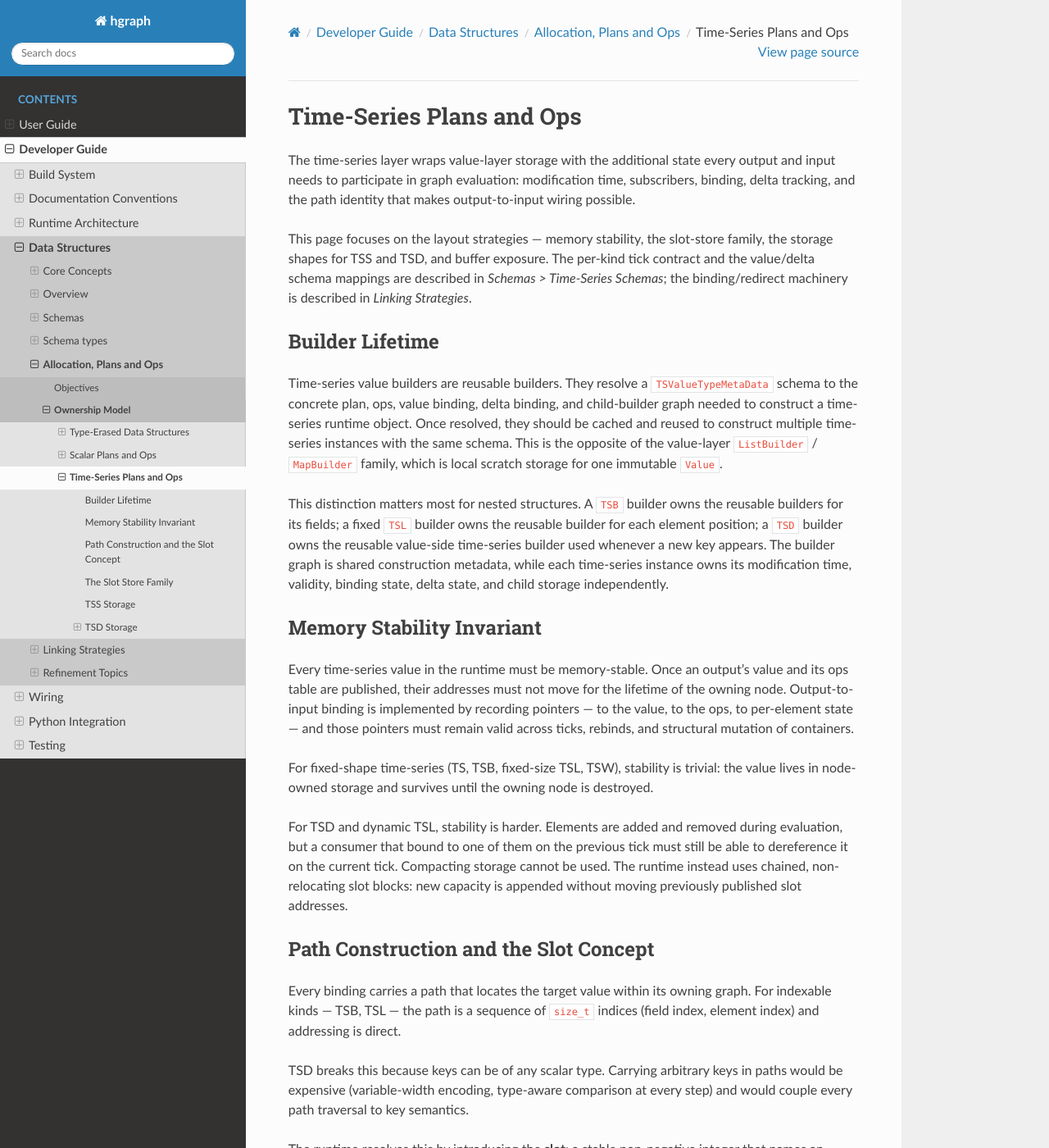
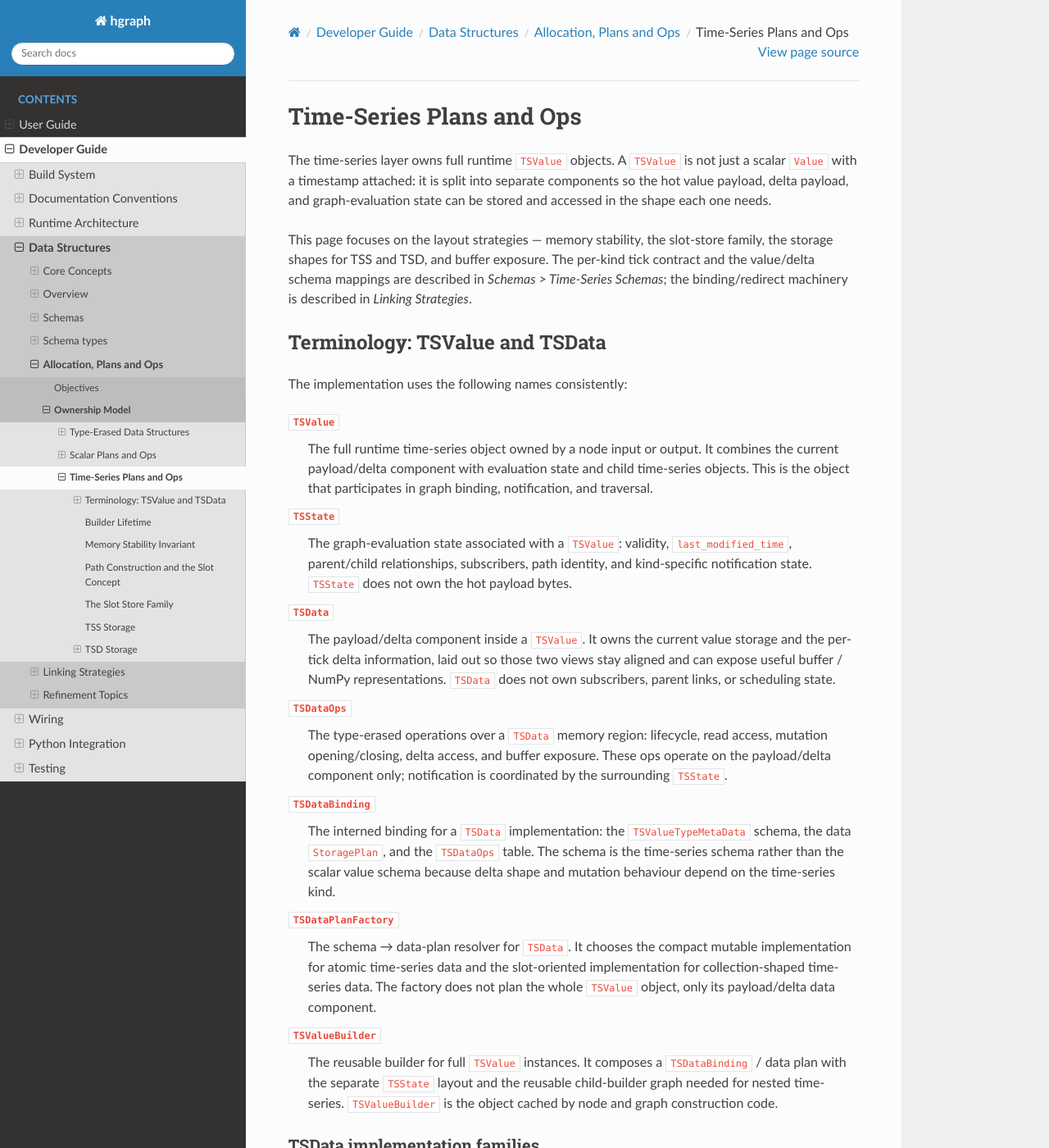
Before and after one commit to hhenson/hg_cpp, a Sphinx documentation site: the page built from docs/source/developer_guide/data_structures/plans_and_ops/time_series.rst, in a window 1280 px wide and 1400 px high. Shown: the whole window at 82% size. Built offline with Sphinx 7.4.7 and the Read the Docs theme 3.1.0, drawn with Linux system fonts in a browser that asks for light colours; some of the changed text lies outside the part shown.

Commit message:
Update docs

```diff
--- a/docs/source/developer_guide/data_structures/overview/structural_layers.rst
+++ b/docs/source/developer_guide/data_structures/overview/structural_layers.rst
@@ -16,7 +16,7 @@ The runtime has five major structural layers:
     Holds node identity, runtime operations, lifecycle state, time-series inputs and outputs, optional node-local scheduler, and optional node-local state.
 
 ``TimeSeries``
-    Holds value validity, modification time, parent/child relationships, subscribers, structural delta state, and type-specific value storage.
+    Holds value validity, modification time, parent/child relationships, subscribers, structural delta state, and a separate TS data component containing the current payload plus delta payload.
 
 The high-level relationship is:
 
--- a/docs/source/developer_guide/data_structures/plans_and_ops/time_series.rst
+++ b/docs/source/developer_guide/data_structures/plans_and_ops/time_series.rst
@@ -1,10 +1,11 @@
 Time-Series Plans and Ops
 =========================
 
-The time-series layer wraps value-layer storage with the additional
-state every output and input needs to participate in graph evaluation:
-modification time, subscribers, binding, delta tracking, and the path
-identity that makes output-to-input wiring possible.
+The time-series layer owns full runtime ``TSValue`` objects. A
+``TSValue`` is not just a scalar ``Value`` with a timestamp attached:
+it is split into separate components so the hot value payload, delta
+payload, and graph-evaluation state can be stored and accessed in the
+shape each one needs.
 
 This page focuses on the layout strategies — memory stability, the
 slot-store family, the storage shapes for TSS and TSD, and buffer
@@ -12,24 +13,103 @@ exposure. The per-kind tick contract and the value/delta schema
 mappings are described in *Schemas > Time-Series Schemas*; the
 binding/redirect machinery is described in *Linking Strategies*.
 
+Terminology: TSValue and TSData
+-------------------------------
+
+The implementation uses the following names consistently:
+
+``TSValue``
+    The full runtime time-series object owned by a node input or
+    output. It combines the current payload/delta component with
+    evaluation state and child time-series objects. This is the object
+    that participates in graph binding, notification, and traversal.
+
+``TSState``
+    The graph-evaluation state associated with a ``TSValue``:
+    validity, ``last_modified_time``, parent/child relationships,
+    subscribers, path identity, and kind-specific notification state.
+    ``TSState`` does not own the hot payload bytes.
+
+``TSData``
+    The payload/delta component inside a ``TSValue``. It owns the
+    current value storage and the per-tick delta information, laid out
+    so those two views stay aligned and can expose useful buffer /
+    NumPy representations. ``TSData`` does not own subscribers,
+    parent links, or scheduling state.
+
+``TSDataOps``
+    The type-erased operations over a ``TSData`` memory region:
+    lifecycle, read access, mutation opening/closing, delta access,
+    and buffer exposure. These ops operate on the payload/delta
+    component only; notification is coordinated by the surrounding
+    ``TSState``.
+
+``TSDataBinding``
+    The interned binding for a ``TSData`` implementation: the
+    ``TSValueTypeMetaData`` schema, the data ``StoragePlan``, and the
+    ``TSDataOps`` table. The schema is the time-series schema rather
+    than the scalar value schema because delta shape and mutation
+    behaviour depend on the time-series kind.
+
+``TSDataPlanFactory``
+    The schema → data-plan resolver for ``TSData``. It chooses the
+    compact mutable implementation for atomic time-series data and the
+    slot-oriented implementation for collection-shaped time-series
+    data. The factory does not plan the whole ``TSValue`` object, only
+    its payload/delta data component.
+
+``TSValueBuilder``
+    The reusable builder for full ``TSValue`` instances. It composes a
+    ``TSDataBinding`` / data plan with the separate ``TSState`` layout
+    and the reusable child-builder graph needed for nested
+    time-series. ``TSValueBuilder`` is the object cached by node and
+    graph construction code.
+
+TSData implementation families
+~~~~~~~~~~~~~~~~~~~~~~~~~~~~~~
+
+``CompactTSDataStorage``
+    Used for atomic time-series data. The current payload uses the
+    compact scalar ``StoragePlan`` for the value type, but the bound
+    ``TSDataOps`` allow mutation because a time-series output updates
+    in place during evaluation. Delta information is stored separately
+    from the current payload while remaining directly associated with
+    it.
+
+``SlotTSDataStorage``
+    Used for collection-shaped time-series data. The data store is
+    slot-oriented: every child or element has a stable slot id and the
+    current payload, validity, and delta information are aligned by
+    that slot id. Fixed-shape collections such as bundles and fixed
+    lists use static ordinal slots; dynamic and keyed collections use
+    non-relocating slot stores. The point is the same in both cases:
+    collection mutation changes slot state instead of compacting or
+    relocating already-published child addresses.
+
+The terms above keep three layers distinct: scalar ``Value`` storage,
+``TSData`` payload/delta storage, and the full ``TSValue`` runtime
+object. Code and docs should avoid using "TS value plan" unless they
+mean the complete object; payload/delta plans are ``TSData`` plans.
+
 Builder Lifetime
 ----------------
 
-Time-series value builders are reusable builders. They resolve a
-``TSValueTypeMetaData`` schema to the concrete plan, ops, value binding,
-delta binding, and child-builder graph needed to construct a time-series
-runtime object. Once resolved, they should be cached and reused to construct
-multiple time-series instances with the same schema. This is the opposite of
-the value-layer ``ListBuilder`` / ``MapBuilder`` family, which is local
-scratch storage for one immutable ``Value``.
+Time-series value builders are reusable builders. A
+``TSValueBuilder`` resolves a ``TSValueTypeMetaData`` schema to the
+``TSDataBinding`` / data plan, state layout, and child-builder graph
+needed to construct a full ``TSValue`` runtime object. Once resolved,
+it should be cached and reused to construct multiple time-series
+instances with the same schema. This is the opposite of the value-
+layer ``ListBuilder`` / ``MapBuilder`` family, which is local scratch
+storage for one immutable ``Value``.
 
 This distinction matters most for nested structures. A ``TSB`` builder owns
 the reusable builders for its fields; a fixed ``TSL`` builder owns the
 reusable builder for each element position; a ``TSD`` builder owns the
 reusable value-side time-series builder used whenever a new key appears. The
-builder graph is shared construction metadata, while each time-series
-instance owns its modification time, validity, binding state, delta state,
-and child storage independently.
+builder graph is shared construction metadata, while each ``TSValue``
+instance owns its ``TSState``, ``TSData``, and child storage
+independently.
 
 Memory Stability Invariant
 --------------------------
@@ -87,13 +167,13 @@ The Slot Store Family
 ---------------------
 
 Three primitives in ``hgraph/types/utils/`` express the slot machinery.
-The time-series container shapes (the substrate for ``TSS`` / ``TSD``
-/ dynamic ``TSL`` / ``TSW`` etc.) build on these primitives so they
-can support per-element insert / remove / replace with stable
-addresses and the per-slot ``updated`` bit needed to surface deltas.
-The value-layer (scalar) container shapes are different — they are
-compact and atomic by design (see *Scalar Plans and Ops > Container
-Storage Shapes*) and do not use the slot stores.
+The ``SlotTSDataStorage`` implementations for collection-shaped
+time-series data build on these primitives so they can support
+per-element insert / remove / replace with stable addresses and the
+per-slot ``updated`` bit needed to surface deltas. The value-layer
+(scalar) container shapes are different — they are compact and atomic
+by design (see *Scalar Plans and Ops > Container Storage Shapes*) and
+do not use the slot stores.
 
 ``StableSlotStorage``
     Non-relocating, double-indexed slot storage. ``slots`` is a
@@ -132,10 +212,11 @@ mirrors a key store's slot lifecycle onto a paired value store
 ``added`` / ``removed`` slot ids per cycle so the layer can publish
 ``delta_value``.
 
-The Set and Map shapes used by the time-series layer are layered on
-these primitives. A TS Set owns one ``KeySlotStore``. A TS Map owns
-one ``KeySlotStore`` for keys plus one ``ValueSlotStore`` for values,
-with the value store registered as a slot observer on the key store.
+The set and map ``SlotTSDataStorage`` shapes are layered on these
+primitives. A TS set data store owns one ``KeySlotStore``. A TS map
+data store owns one ``KeySlotStore`` for keys plus one
+``ValueSlotStore`` for values, with the value store registered as a
+slot observer on the key store.
 
 Slot stores are deliberately **not** used for scalar values. The
 delayed-erase, per-slot-bit, and observer machinery exists to support
```
Also changed, not shown: docs/source/developer_guide/data_structures/plans_and_ops/scalar.rst (+8 -7 lines), docs/source/developer_guide/data_structures/schemas/index.rst (+10 -6 lines).
